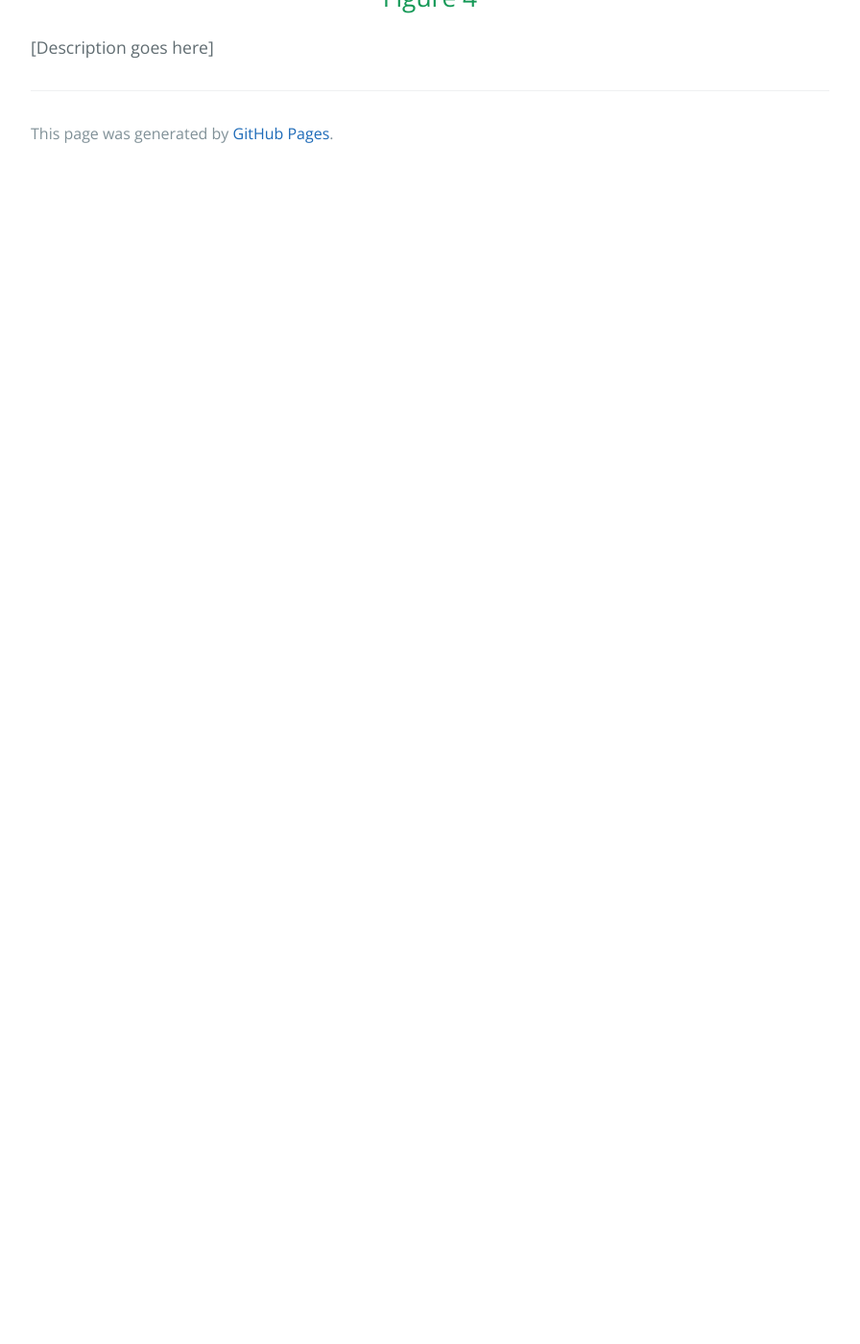
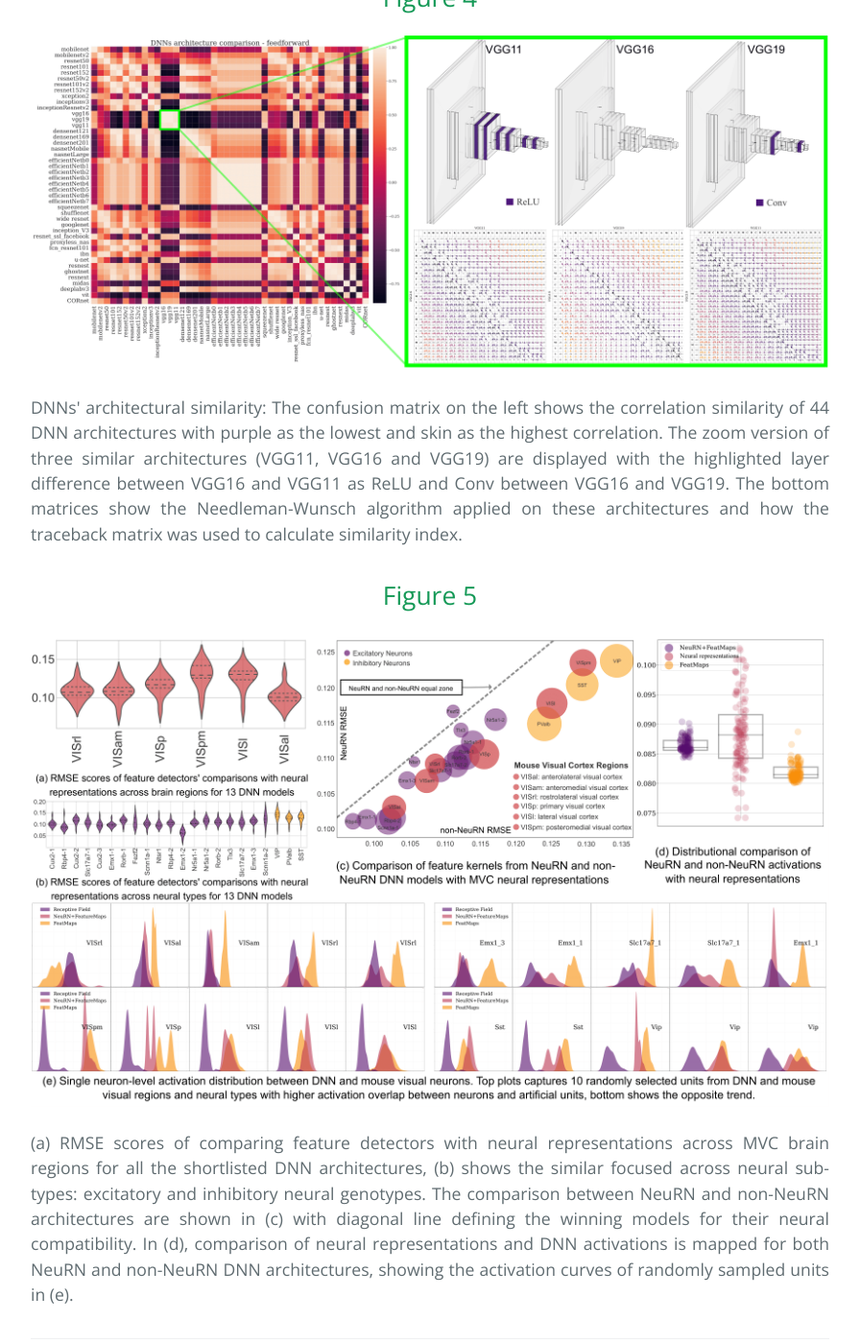
Before and after one commit to neurnai/neurnai.github.io, a Jekyll site: the page built from index.md, in a window 1280 px wide and 1400 px high, scrolled down 1934 px. Shown: the whole window at 96% size, without its empty margins (192-1088 px from the left). Built offline with Jekyll 4.4.1, drawn with Linux system fonts in a browser that asks for light colours; before the commit the page ends 2117 px from its top, so only the background shows below that.

Commit message:
Update index.md

```diff
--- a/index.md
+++ b/index.md
@@ -18,7 +18,11 @@ layout: default
 
 
 <h2 style="text-align: center">Figure 4</h2>
-<p style="text-align: justify">[Description goes here]</p>
+![Architectural Similarity](Figure_6.drawio.png)
+<p style="text-align: justify">DNNs' architectural similarity: The confusion matrix on the left shows the correlation similarity of 44 DNN architectures with purple as the lowest and skin as the highest correlation. The zoom version of three similar architectures (VGG11, VGG16 and VGG19) are displayed with the highlighted layer difference between VGG16 and VGG11 as ReLU and Conv between VGG16 and VGG19. The bottom matrices show the Needleman-Wunsch algorithm applied on these architectures and how the traceback matrix was used to calculate similarity index.</p>
 
+<h2 style="text-align: center">Figure 5</h2>
+![Results](Figure_5.drawio.png)
+<p style="text-align: justify">(a) RMSE scores of comparing feature detectors with neural representations across MVC brain regions for all the shortlisted DNN architectures, (b) shows the similar focused across neural sub-types: excitatory and inhibitory neural genotypes. The comparison between NeuRN and non-NeuRN architectures are shown in (c) with diagonal line defining the winning models for their neural compatibility. In (d), comparison of neural representations and DNN activations is mapped for both NeuRN and non-NeuRN DNN architectures, showing the activation curves of randomly sampled units in (e).</p>
 
 <!-- <script type="text/javascript" src="https://viewer.diagrams.net/js/viewer-static.min.js"></script> -->
```
